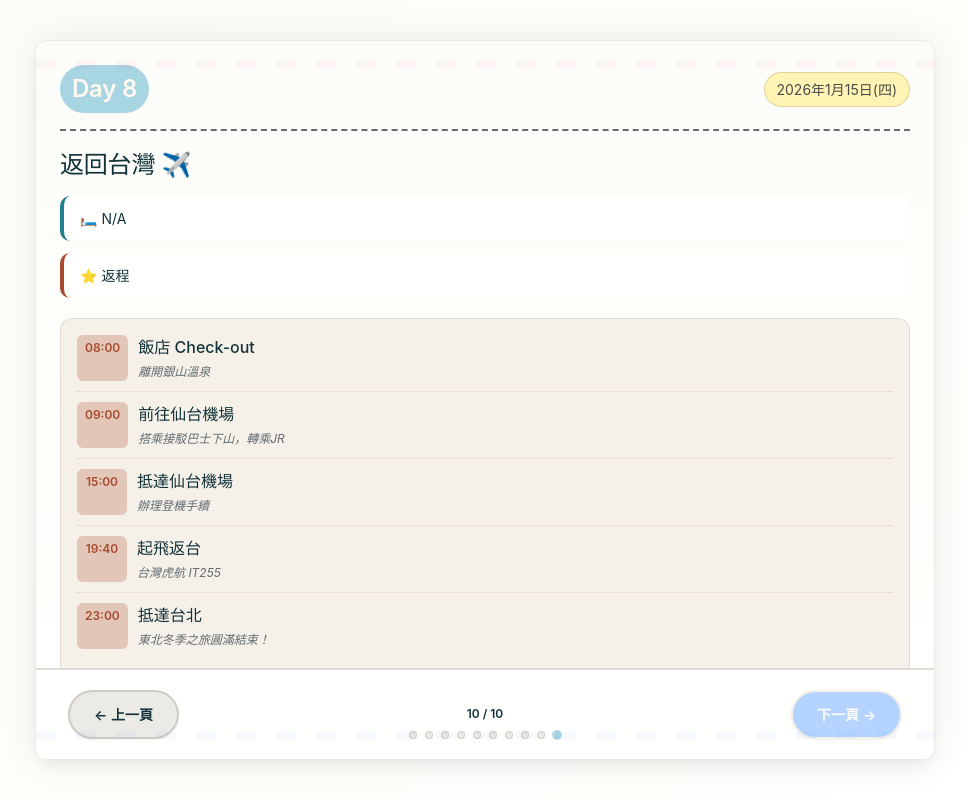
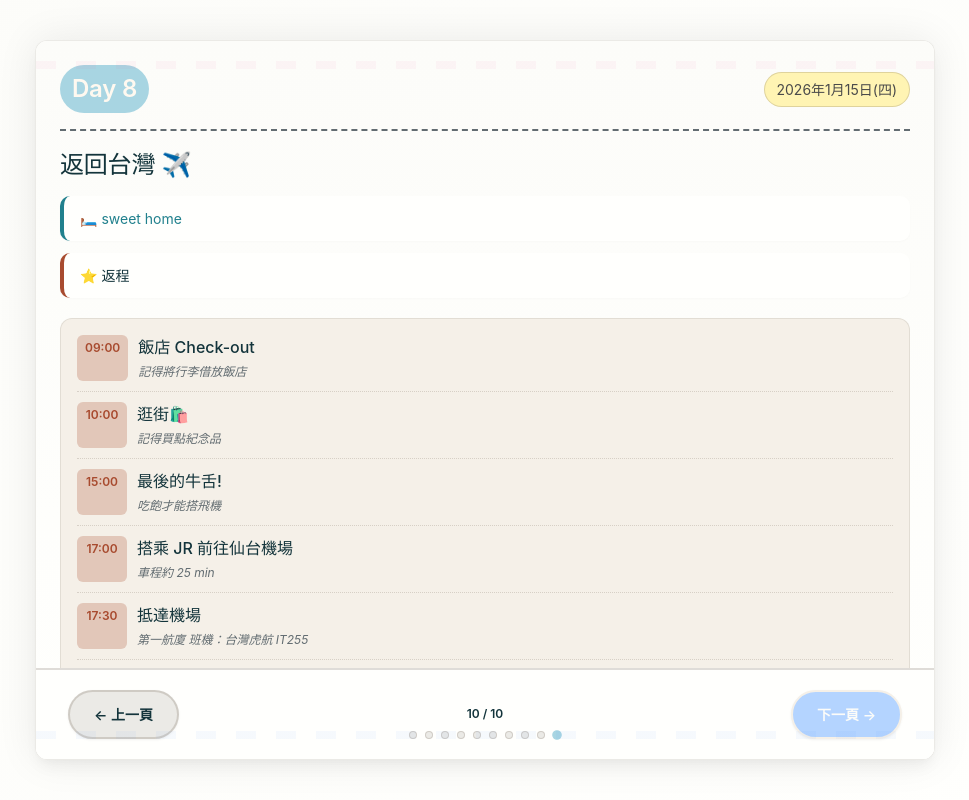
Before and after one commit to olar88/tohoku-travel-handbook, a React (Vite) app: page / in a window 1280 px wide. Both pictures are taken after a click on the button "← 上一頁". Shown: the whole page, without its empty margins (155-1124 px from the left). Built offline with nearby package versions, Linux system fonts and the light colour scheme; a web font is replaced by a local one.

Commit message:
feat: 完整行程內容與飯店連結

```diff
--- a/src/components/DayCard.tsx
+++ b/src/components/DayCard.tsx
@@ -13,6 +13,7 @@ interface DayCardData {
   date: string;
   title: string;
   accommodation: string;
+  accommodationGoogleMap: string;
   highlight: string;
   activities: Activity[];
   icons?: string[];
@@ -48,7 +49,7 @@ const DayCard: FC<DayCardProps> = ({ data }) => {
       </div>
 
       <div className="day-accommodation">
-        🛏️ {data.accommodation}
+        🛏️ <a href={data.accommodationGoogleMap} target="_blank">{data.accommodation}</a>
       </div>
 
       <div className="day-highlight">
--- a/src/data/tripData.ts
+++ b/src/data/tripData.ts
@@ -369,7 +369,7 @@ export const tripData = {
       accommodationGoogleMap: "https://maps.app.goo.gl/T16Rhv8ecs5D6xZ18",
       highlight: "宮城狐狸村、藏王溫泉",
       activities: [
-         {
+        {
           time: "08:30",
           activity: "起床！",
           note: "早餐時間",
@@ -377,114 +377,192 @@ export const tripData = {
         {
           time: "09:30",
           activity: "租車前往狐狸村",
-          note: "租車！車程約 50 min",
+          note: "租車去狐狸村~車程約 50 min",
         },
         {
-          time: "11:00",
-          activity: "狐狸村親近體驗",
+          time: "10:30",
+          activity: "藏王溫泉泡溫泉",
+          note: "八甲田沒看到樹冰就去藏王看",
           warning: "最後入場時間15:30",
         },
         {
-          time: "14:00",
-          activity: "返回、前往藏王溫泉",
-          note: "開始溫泉之旅",
+          time: "12:30",
+          activity: "藏王溫泉午餐",
+          note: "烏龍麵",
         },
         {
-          time: "16:00",
-          activity: "飯店 Check-in",
-          note: "藏王溫泉飯店",
+          time: "13:30",
+          activity: "出發去狐狸村",
+          note: "路上去吃冰淇淋",
         },
         {
-          time: "17:00",
-          activity: "泡溫泉",
-          note: "享受溫泉放鬆",
+          time: "14:00",
+          activity: "狐狸村漫步 🦊",
+          warning: "狐狸村最後入場時間15:30",
         },
         {
-          time: "18:30",
-          activity: "晚餐：飯店會席料理",
-          note: "山形在地美食",
+          time: "15:30",
+          activity: "出發回仙台",
+          note: "車程 1 hr",
+        },
+        {
+          time: "16:30",
+          activity: "抵達仙台",
+          note: "還車，稍作休息",
+        },
+        {
+          time: "18:00",
+          activity: "Shopping 🛍️",
+          note: "逛街，晚餐：夜ノ焼魚",
         },
       ],
-      icons: ["🦊", "♨️", "❄️"],
-      reminder: "狐狸村最後入場15:30！三治郎溫泉最晚22:00",
+      icons: ["🦊", "♨️", "❄️", "🛍️", "🍻"],
+      reminder: "狐狸村最後入場15:30！",
     },
     {
       day: 7,
       date: "2026年1月14日(三)",
       title: "銀山溫泉古鎮 🏮",
-      accommodation: "銀山溫泉飯店",
+      accommodation: "仙台遠景酒店",
+      accommodationGoogleMap: "https://maps.app.goo.gl/T16Rhv8ecs5D6xZ18",
       highlight: "山寺、銀山溫泉古鎮",
+      // activities: [
+
+      //   {
+      //     time: "08:00",
+      //     activity: "前往山寺",
+      //     warning: "營運時間08:00-16:00，帶鞋爪！",
+      //   },
+      //   {
+      //     time: "09:00",
+      //     activity: "登山寺",
+      //     note: "結冰路面需小心",
+      //   },
+      //   {
+      //     time: "11:00",
+      //     activity: "下山、前往銀山溫泉",
+      //     note: "搭乘接駁巴士上山",
+      //   },
+      //   {
+      //     time: "13:00",
+      //     activity: "抵達銀山溫泉古鎮",
+      //     note: "時光凝結的溫泉街",
+      //   },
+      //   {
+      //     time: "14:00",
+      //     activity: "散步溫泉街、品嚐布丁",
+      //     warning: "酒茶房クリエ 只收現金",
+      //   },
+      //   {
+      //     time: "16:00",
+      //     activity: "飯店 Check-in",
+      //     note: "銀山溫泉飯店",
+      //   },
+      //   {
+      //     time: "17:30",
+      //     activity: "泡溫泉",
+      //     note: "享受古鎮溫泉",
+      //   },
+      //   {
+      //     time: "18:30",
+      //     activity: "晚餐：飯店料理",
+      //     note: "山形特色美食",
+      //   },
+      // ],
       activities: [
+
         {
           time: "08:00",
-          activity: "前往山寺",
-          warning: "營運時間08:00-16:00，帶鞋爪！",
+          activity: "起床！",
+          note: "早餐時間",
         },
         {
           time: "09:00",
-          activity: "登山寺",
-          note: "結冰路面需小心",
+          activity: "租車前往山形縣",
+          note: "車程約 1.5 hr",
+        },
+        {
+          time: "10:00",
+          activity: "山形市漫步",
+          note: "午餐時間-拉麵",
         },
         {
           time: "11:00",
-          activity: "下山、前往銀山溫泉",
-          note: "搭乘接駁巴士上山",
+          activity: "抵達銀山溫泉古鎮",
+          note: "時光凝結的溫泉街",
+          warning: '需搭乘接駁公車上去'
         },
         {
-          time: "13:00",
-          activity: "抵達銀山溫泉古鎮",
-          note: "時光凝結的溫泉街",
-        },
-        {
-          time: "14:00",
+          time: "12:00",
           activity: "散步溫泉街、品嚐布丁",
           warning: "酒茶房クリエ 只收現金",
         },
         {
-          time: "16:00",
-          activity: "飯店 Check-in",
-          note: "銀山溫泉飯店",
+          time: "14:00",
+          activity: "(彈性) 出發去山寺 (60 min)",
+          note: "山寺營運時間08:00-16:00，帶鞋爪！",
         },
         {
-          time: "17:30",
-          activity: "泡溫泉",
-          note: "享受古鎮溫泉",
+          time: "15:00",
+          activity: "(彈性) 參觀山寺",
+          note: "享受山寺的美景",
         },
         {
-          time: "18:30",
-          activity: "晚餐：飯店料理",
-          note: "山形特色美食",
+          time: "16:00",
+          activity: "前往山形市區",
+          note: "晚餐-米澤牛壽喜燒",
+        },
+        {
+          time: "18:00",
+          activity: "回仙台",
+          note: "車程約 1 hr",
+        },
+        {
+          time: "19:00",
+          activity: "抵達仙台",
+          note: "還車，逛街🛍️",
         },
       ],
-      icons: ["⛩️", "🏮", "♨️", "❄️"],
+      icons: ["⛩️", "🏮", "♨️", "❄️", "🥩", "🛍️"],
       reminder: "山寺路面結冰，務必帶鞋爪！布丁只收現金",
     },
     {
       day: 8,
       date: "2026年1月15日(四)",
       title: "返回台灣 ✈️",
-      accommodation: "N/A",
+      accommodation: "sweet home",
+      accommodationGoogleMap: '',
       highlight: "返程",
       activities: [
         {
-          time: "08:00",
+          time: "09:00",
           activity: "飯店 Check-out",
-          note: "離開銀山溫泉",
+          note: "記得將行李借放飯店",
         },
         {
-          time: "09:00",
-          activity: "前往仙台機場",
-          note: "搭乘接駁巴士下山，轉乘JR",
+          time: "10:00",
+          activity: "逛街🛍️",
+          note: "記得買點紀念品",
         },
         {
           time: "15:00",
-          activity: "抵達仙台機場",
-          note: "辦理登機手續",
+          activity: "最後的牛舌!",
+          note: "吃飽才能搭飛機",
+        },
+        {
+          time: "17:00",
+          activity: "搭乘 JR 前往仙台機場",
+          note: "車程約 25 min",
+        },
+        {
+          time: "17:30",
+          activity: "抵達機場",
+          note: "第一航廈 班機：台灣虎航 IT255",
         },
         {
           time: "19:40",
-          activity: "起飛返台",
-          note: "台灣虎航 IT255",
+          activity: "搭乘飛機",
+          note: "起飛回國",
         },
         {
           time: "23:00",
```
Also changed, not shown: 1 other file (tests, documents, lock files or other folders).
